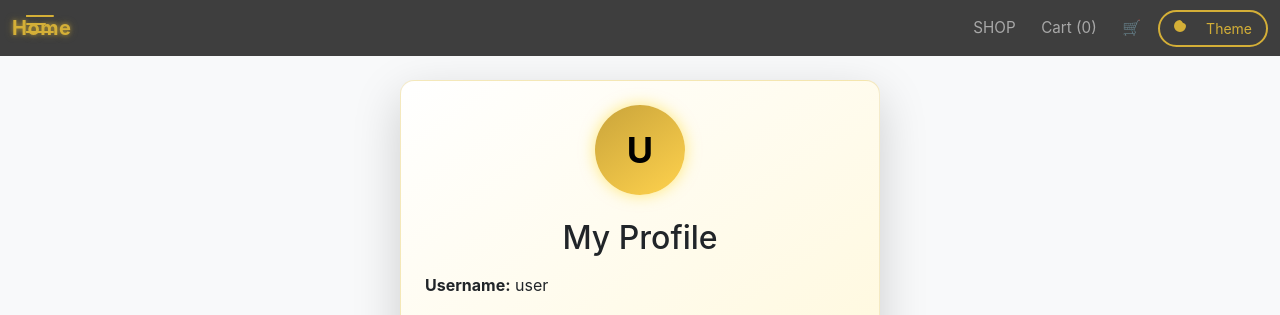
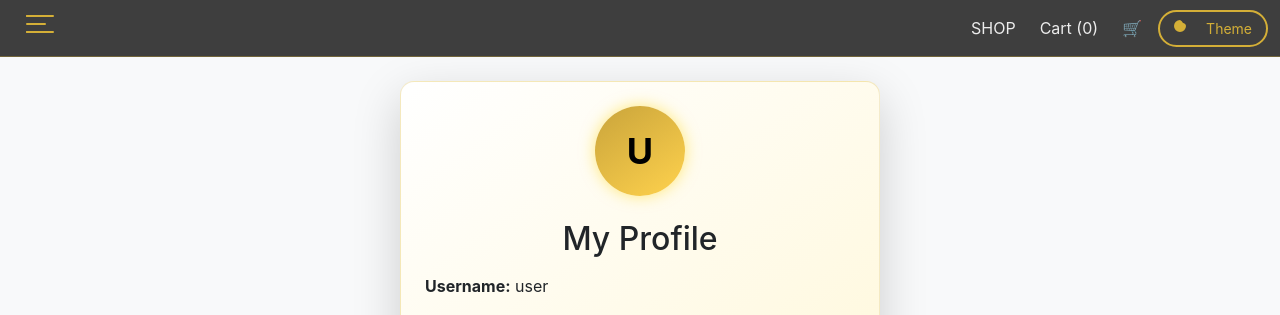
Before and after one commit to friendentropy/myproject, a Django app: page /accounts/profile/ in a window 1280 px wide. Shown: the top 315 px of the page. Run offline with Django 4.2, Linux system fonts and the light colour scheme; a user stored in the database is signed in; data comes from the database, SQL or seed files in the repository; some libraries are stand-ins or nearby versions.

Commit message:
Fix navbar layout and styling

```diff
--- a/static/style.css
+++ b/static/style.css
@@ -96,98 +96,77 @@ body{
 }
 
 /* =========================
-   NAVBAR (Always horizontal, mobile-safe)
+   NAVBAR (Bootstrap based)
    ========================= */
 
-.bitgold-navwrap{
-  display: flex;
-  align-items: center;
-  gap: 10px;
+.bitgold-navbar{
+  background:#3e3e3e;
+  border-bottom: 1px solid rgba(212,175,55,0.35);
 }
 
-/* Brand: remove desktop-only margin that breaks mobile */
 .bitgold-brand{
-  margin-left: 0 !important;
-  font-weight: 700;
+  font-weight: 800;
   color: #d4af37 !important;
-  text-shadow:
-    0 0 4px rgba(212, 175, 55, 0.6),
-    0 0 8px rgba(212, 175, 55, 0.4);
-  letter-spacing: 0.5px;
+  text-shadow: 0 0 6px rgba(212,175,55,.35);
+  letter-spacing: .5px;
+}
+
+.bitgold-brand:hover{
+  color: #ffdf70 !important;
+}
+
+.navbar-nav .nav-link{
+  color: rgba(255,255,255,0.9) !important;
+  padding: .5rem .75rem;
   white-space: nowrap;
 }
 
-/* Hover effect */
-.bitgold-brand:hover{
-  color: #ffdf70 !important;
-  text-shadow:
-    0 0 6px rgba(255, 223, 112, 0.8),
-    0 0 12px rgba(255, 223, 112, 0.6);
+.navbar-nav .nav-link:hover{
+  color: #d4af37 !important;
 }
 
-/* Nav row always horizontal */
-.bitgold-nav{
-  display: flex !important;
-  flex-direction: row !important;
-  flex-wrap: nowrap !important;
-  align-items: center;
-  gap: 8px;
-
-  white-space: nowrap;
-
-  /* If the phone is narrow, SCROLL sideways instead of stacking */
-  overflow-x: auto;
-  overflow-y: hidden;
-  -webkit-overflow-scrolling: touch;
-
-  /* Hide scrollbar for clean look */
-  scrollbar-width: none; /* Firefox */
-}
-.bitgold-nav::-webkit-scrollbar{
-  display: none; /* Chrome/Safari */
-}
-
-/* Keep links compact */
-.nav-link-tight{
-  white-space: nowrap;
-  padding: .35rem .55rem !important;
-  font-size: 0.95rem;
-}
-
-/* Theme button — keep your gold style */
 #theme-toggle-btn{
   border: 2px solid #d4af37 !important;
   color: #d4af37 !important;
-  background-color: transparent !important;
-  border-radius: 20px;
+  background: transparent !important;
+  border-radius: 999px;
   padding: 6px 14px;
-  transition: 0.3s ease;
   white-space: nowrap;
 }
+
 #theme-toggle-btn:hover{
-  background-color: #d4af37 !important;
+  background: #d4af37 !important;
   color: #1c1c1c !important;
-  border-color: #1c1c1c !important;
 }
 
-/* Make things slightly tighter on very small screens */
-@media (max-width: 480px){
-  .nav-link-tight{
-    font-size: 0.9rem;
-    padding: .30rem .45rem !important;
-  }
-  #theme-toggle-btn{
-    padding: 5px 10px !important;
-  }
+/* Mini cart dropdown */
+.mini-cart{
+  display: none;
+  position: absolute;
+  right: 0;
+  top: 120%;
+  width: 320px;
+  background: #1f1f1f;
+  border: 1px solid rgba(212,175,55,0.35);
+  border-radius: 14px;
+  padding: 14px;
+  z-index: 2000;
 }
 
-/* Hide mini-cart (icon + dropdown) on mobile and small screens */
-@media (max-width: 768px){
-  .bitgold-minicart{
-    display: none !important;
-  }
+.mini-cart-item strong{ color: #fff; }
+.mini-cart-item span{ color: #d4af37; }
+.mini-thumb{
+  width: 48px;
+  height: 48px;
+  object-fit: cover;
+  border-radius: 10px;
+  border: 1px solid rgba(212,175,55,0.35);
 }
 
+/* show dropdown when active (you toggle this in JS) */
+.mini-cart.show{
+  display: block;
+}
 
 .product-card {
   background: var(--card);
@@ -809,17 +788,17 @@ body.dark .cart-price {
   position: relative;
 }
 
-.mini-cart {
-    display: none;
-    position: absolute;
-    right: 0;
-    background: var(--card);
-    color: var(--text);
-    width: 300px;
-    padding: 15px;
-    border-radius: 12px;
-    z-index: 9999;
-}
+/*.mini-cart {*/
+/*    display: none;*/
+/*    position: absolute;*/
+/*    right: 0;*/
+/*    background: var(--card);*/
+/*    color: var(--text);*/
+/*    width: 300px;*/
+/*    padding: 15px;*/
+/*    border-radius: 12px;*/
+/*    z-index: 9999;*/
+/*}*/
 
 .mini-thumb {
     width: 55px;
@@ -828,10 +807,10 @@ body.dark .cart-price {
     border-radius: 8px;
 }
 
-.mini-cart-item {
-    border-bottom: 1px solid var(--muted);
-    padding-bottom: 8px;
-}
+/*.mini-cart-item {*/
+/*    border-bottom: 1px solid var(--muted);*/
+/*    padding-bottom: 8px;*/
+/*}*/
 
 .border-gold {
     border: 1px solid var(--accent);
--- a/templates/base.html
+++ b/templates/base.html
@@ -19,30 +19,44 @@
   <link rel="apple-touch-icon" sizes="512x512" href="{% static 'img/favicon.png' %}">
 
 
+
 </head>
 
 <body>
-<!-- NAV (Always horizontal – no collapse) -->
-    <nav class="navbar navbar-dark sticky-top bitgold-navbar" style="background:#3e3e3e;">
-      <div class="container-fluid bitgold-navwrap">
+<!-- NAVBAR (Bootstrap: desktop horizontal, mobile collapses) -->
+    <nav class="navbar navbar-expand-lg navbar-dark sticky-top bitgold-navbar">
+      <div class="container-fluid">
 
-        <a class="navbar-brand text-gold bitgold-brand" href="/">Home</a>
+        <a class="navbar-brand bitgold-brand" href="{% url 'products:product_list' %}"></a>
 
-        <ul class="navbar-nav bitgold-nav ms-auto align-items-center">
+        <button class="navbar-toggler" type="button"
+                data-bs-toggle="collapse" data-bs-target="#mainNavbar"
+                aria-controls="mainNavbar" aria-expanded="false" aria-label="Toggle navigation">
+          <span class="navbar-toggler-icon"></span>
+        </button>
+
+        <div class="collapse navbar-collapse" id="mainNavbar">
+          <ul class="navbar-nav ms-auto align-items-lg-center gap-lg-2">
 
             <li class="nav-item">
-            <a class="nav-link nav-link-tight" href="{% url 'products:product_list' %}">SHOP</a>
+              <a class="nav-link" href="{% url 'products:product_list' %}">SHOP</a>
             </li>
 
-          <li class="nav-item">
-            <a class="nav-link nav-link-tight" href="{% url 'products:cart_detail' %}">
+            <li class="nav-item d-lg-none">
+              <a class="nav-link" href="{% url 'products:cart_detail' %}">
                 Cart ({{ request.session.cart|length|default:0 }})
               </a>
             </li>
 
-          <!-- Mini cart icon (hidden on mobile via CSS) -->
-          <li class="nav-item dropdown bitgold-minicart">
-            <a class="nav-link nav-link-tight position-relative" id="miniCartBtn" href="javascript:void(0)">
+            <!-- Hide these on mobile -->
+            <li class="nav-item d-none d-lg-block">
+              <a class="nav-link" href="{% url 'products:cart_detail' %}">
+                Cart ({{ request.session.cart|length|default:0 }})
+              </a>
+            </li>
+
+            <li class="nav-item dropdown d-none d-lg-block">
+              <a class="nav-link position-relative" id="miniCartBtn" href="javascript:void(0)">
                 🛒
                 {% if cart|length > 0 %}
                   <span class="badge bg-warning text-dark rounded-pill">{{ cart|length }}</span>
@@ -55,7 +69,6 @@
                     {% if item.product.image %}
                       <img src="{{ item.product.image.url }}" class="mini-thumb">
                     {% endif %}
-
                     <div class="ms-2">
                       <strong>{{ item.product.name }}</strong><br>
                       Qty: {{ item.quantity }}<br>
@@ -77,9 +90,10 @@
               </div>
             </li>
 
-          <li class="nav-item">
-            <button id="theme-toggle-btn" class="btn btn-sm btn-outline-light theme-toggle">
-              <svg xmlns="http://www.w3.org/2000/svg" width="16" height="16" fill="currentColor" class="bi bi-moon" viewBox="0 0 16 16">
+            <li class="nav-item d-none d-lg-block">
+              <button id="theme-toggle-btn" class="btn btn-sm btn-outline-light theme-toggle" type="button">
+                <svg xmlns="http://www.w3.org/2000/svg" width="16" height="16" fill="currentColor"
+                     class="bi bi-moon" viewBox="0 0 16 16">
                   <path d="M6 0a6 6 0 1 0 6 6c0-1.657-1.567-3-3-3a6 6 0 0 0-3-3z"/>
                 </svg>
                 <span class="ms-2">Theme</span>
@@ -87,6 +101,7 @@
             </li>
 
           </ul>
+        </div>
       </div>
     </nav>
 
@@ -128,6 +143,9 @@
         <li><a href="{% url 'orders:topup' %}">Top Up Account</a></li>
 
         <li class="sidebar-section-title">Categories</li>
+        <li> <a class="sidebar-section-title" href="/">Home
+            </a>
+        </li>
 
         {% if categories %}
             {% for category in categories %}
```
Lines whose indentation alone changed are shown as unchanged.
